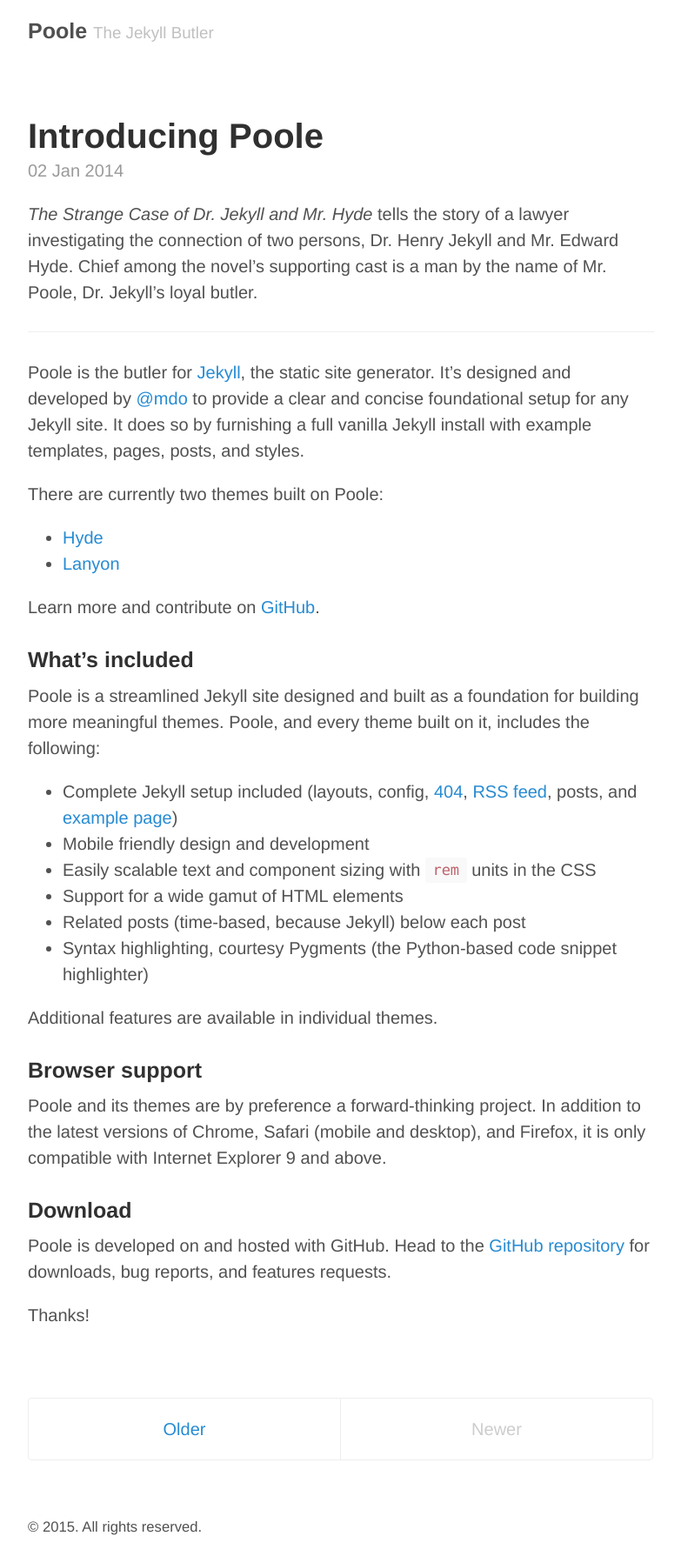
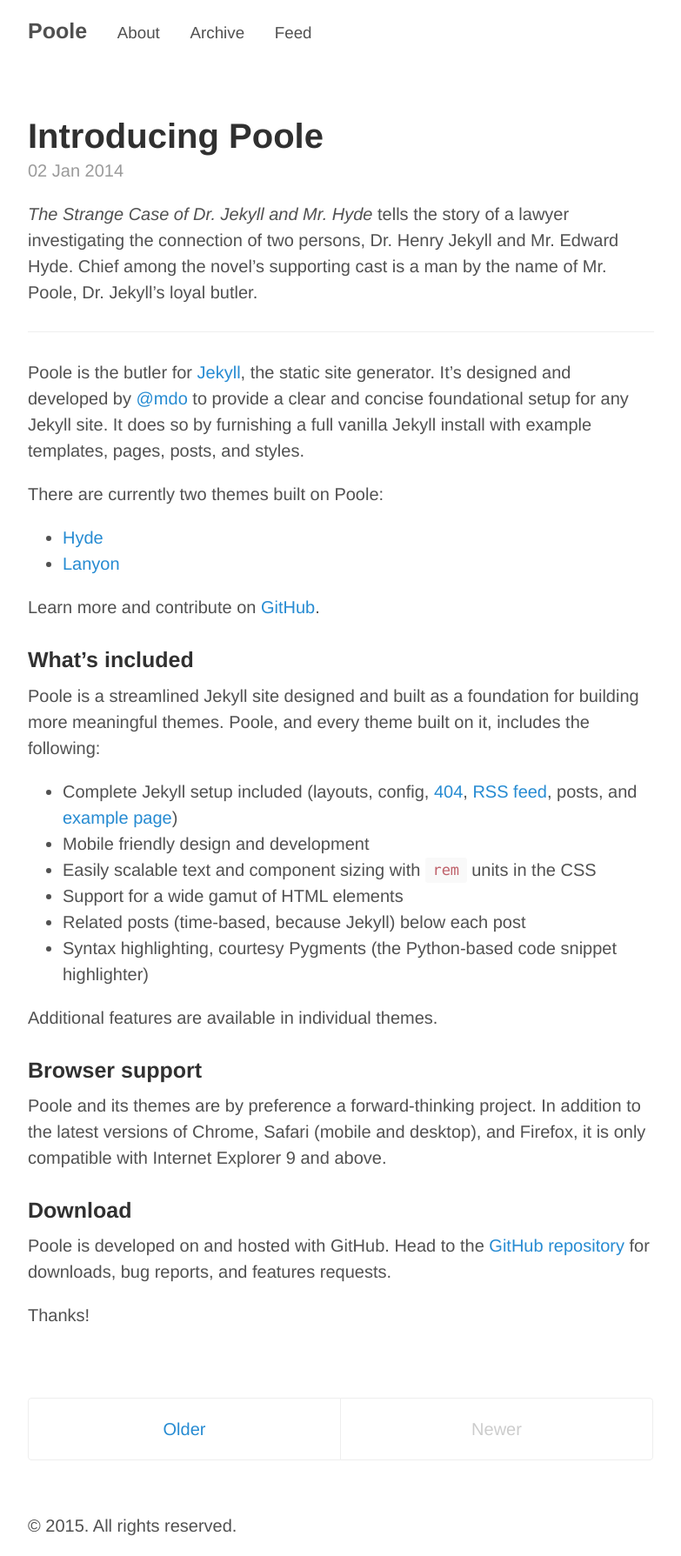
Before and after one commit to vidcina/vidcina.github.io, a Jekyll site: the page built from index.html, in a window 1280 px wide. Shown: the whole page at 87% size, without its empty margins (248-1031 px from the left). Built offline with Jekyll 4.4.1, drawn with Linux system fonts in a browser that asks for light colours; the list of posts is cut into pages by our own code.

Commit message:
followed joshualande's tutorial

```diff
--- a/_config.yml
+++ b/_config.yml
@@ -1,6 +1,12 @@
 # Permalinks
 permalink:        pretty
 relative_permalinks: true
+
+# Page list
+pages_list:
+  About: '/about'
+  Archive: '/archive'
+  Feed: '/atom.xml'
 
 # Setup
 title:            Poole
--- /dev/null
+++ b/_includes/comments.html
@@ -0,0 +1,16 @@
+{% if page.comments %}
+  <!-- Add Disqus comments. -->
+  <div id="disqus_thread"></div>
+  <script type="text/javascript">
+      /* * * CONFIGURATION VARIABLES: EDIT BEFORE PASTING INTO YOUR WEBPAGE * * */
+      var disqus_shortname = 'vidcina'; // required: replace example with your forum shortname
+      /* * * DON'T EDIT BELOW THIS LINE * * */
+      (function() {
+          var dsq = document.createElement('script'); dsq.type = 'text/javascript'; dsq.async = true;
+          dsq.src = '//' + disqus_shortname + '.disqus.com/embed.js';
+          (document.getElementsByTagName('head')[0] || document.getElementsByTagName('body')[0]).appendChild(dsq);
+      })();
+  </script>
+  <noscript>Please enable JavaScript to view the <a href="http://disqus.com/?ref_noscript">comments powered by Disqus.</a></noscript>
+  <a href="http://disqus.com" class="dsq-brlink">comments powered by <span class="logo-disqus">Disqus</span></a>
+{% endif %}
--- a/_layouts/default.html
+++ b/_layouts/default.html
@@ -2,25 +2,29 @@
 <html lang="en">
 
   {% include head.html %}
+  {% include google_analytics.html %}
 
   <body>
 
     <div class="container content">
-      <header class="masthead">
+      <div class="masthead">
         <h3 class="masthead-title">
           <a href="{{ site.baseurl }}" title="Home">{{ site.title }}</a>
-          <small>{{ site.tagline }}</small>
+          {% for page in site.pages_list %}
+            &nbsp;&nbsp;&nbsp;
+            <small><a href="{{ page[1]  }}">{{ page[0] }}</a></small>
+          {% endfor %}
         </h3>
-      </header>
+      </div>
 
-      <main>
-        {{ content }}
-      </main>
+      {{ content }}
+
+      {% include comments.html %}
 
       <footer class="footer">
-        <small>
-          &copy; <time datetime="{{ site.time | date_to_xmlschema }}">{{ site.time | date: '%Y' }}</time>. All rights reserved.
-        </small>
+        <p>
+          &copy; {{ site.time | date: '%Y' }}. All rights reserved.
+        </p>
       </footer>
     </div>
 
```
Also changed, not shown: _includes/google_analytics.html (added, +10 -0 lines), archive.md (added, +10 -0 lines).
